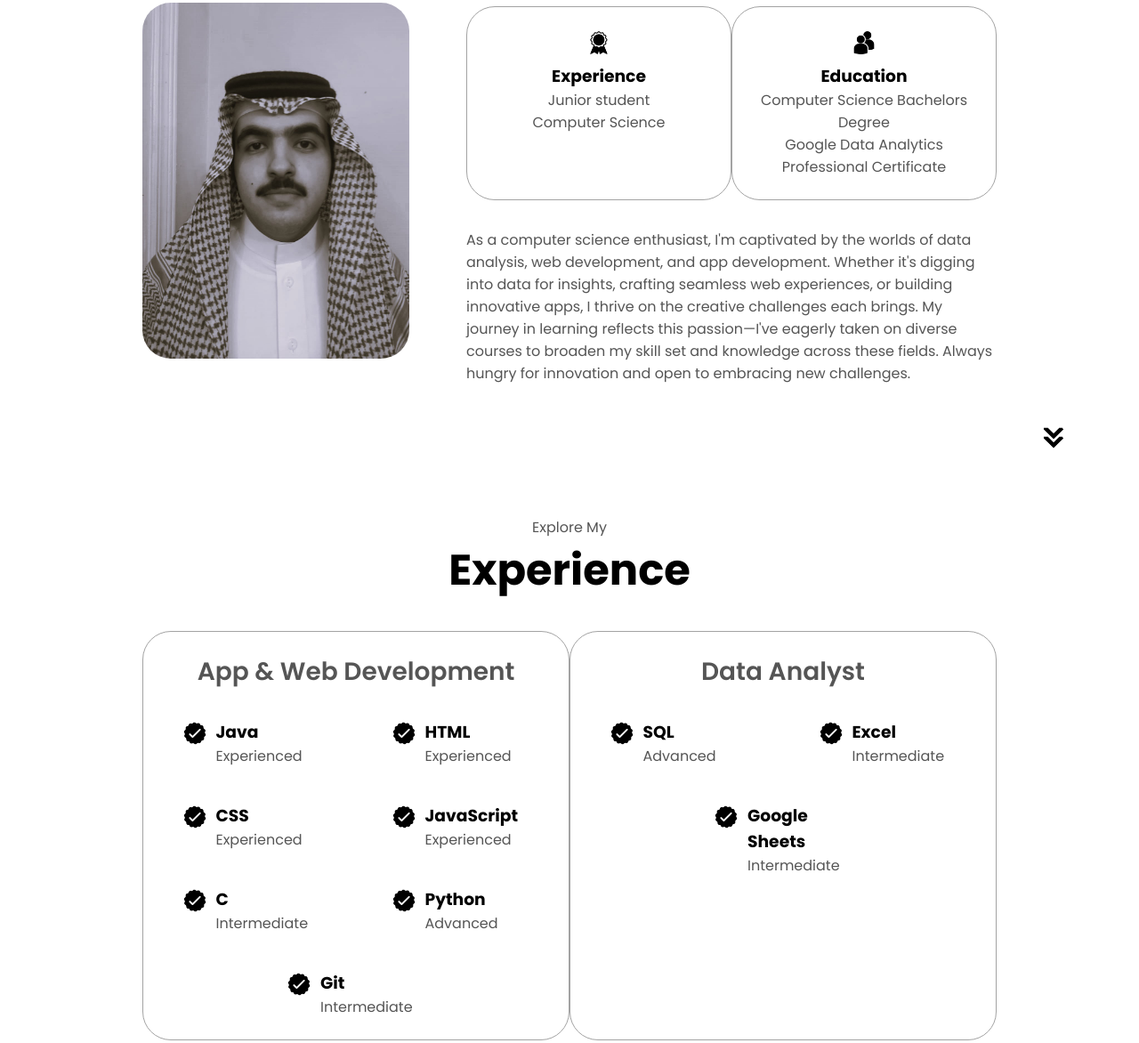
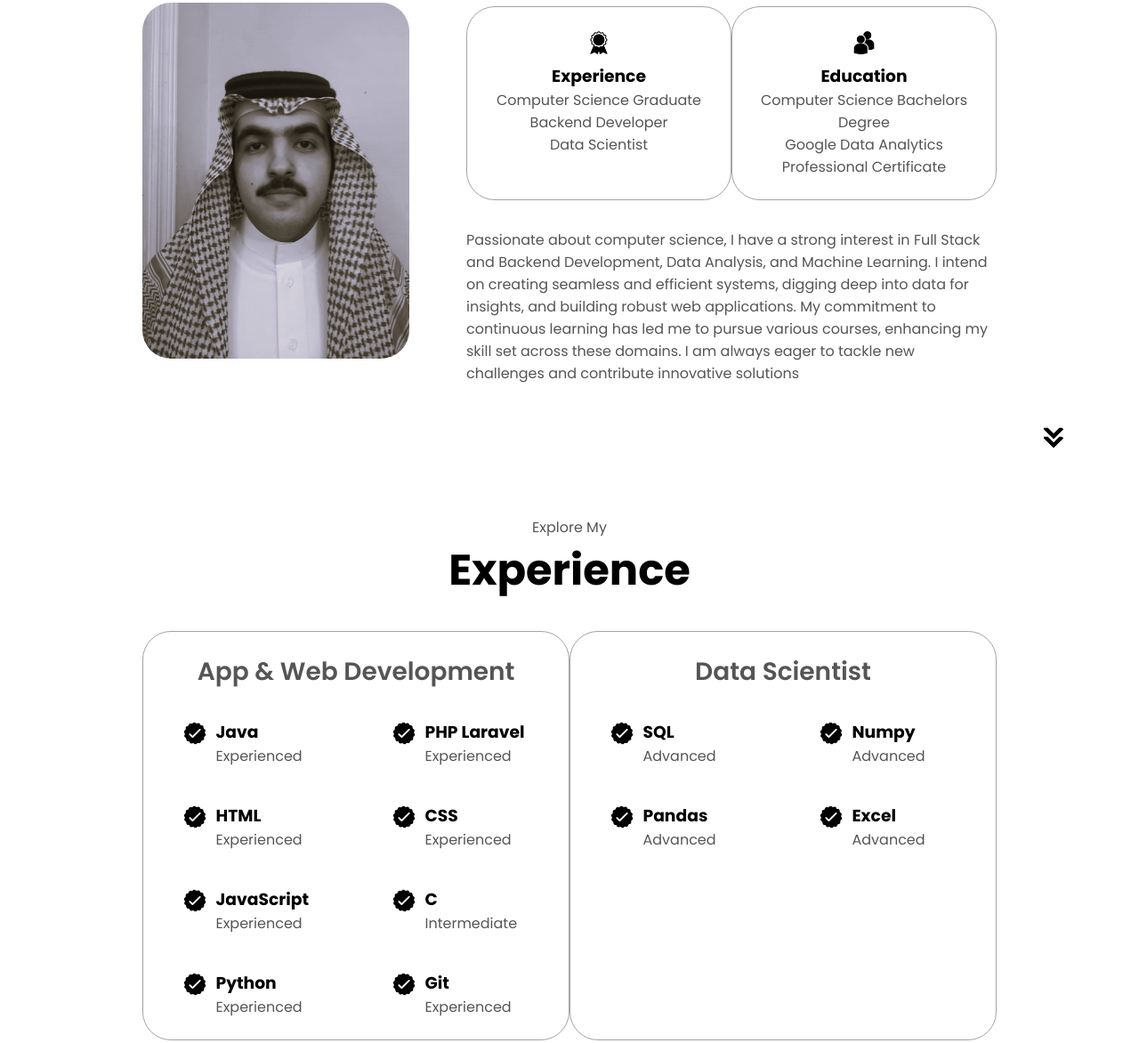
Before and after one commit to Nas-Z/portfolio_website, a plain HTML site: page index.html in a window 1280 px wide. Shown: the part 1116-2288 px from the top of the page at 89% size. Drawn offline with Linux system fonts and the light colour scheme.

Commit message:
Update index.html

```diff
--- a/index.html
+++ b/index.html
@@ -65,7 +65,7 @@
             <div class="details-container">
               <img src="./assets/experience.png" alt="Experience icon" class="icon">
               <h3>Experience</h3>
-              <p>Junior student <br>Computer Science</p>
+              <p>Computer Science Graduate<br>Backend Developer<br>Data Scientist</p>
             </div>
             <div class="details-container">
               <img src="./assets/education.png" alt="Education icon" class="icon">
@@ -74,11 +74,10 @@
             </div>
           </div>
           <div class="text-container">
-            <p>As a computer science enthusiast, I'm captivated by the worlds of data analysis, web development, and
-              app development. Whether it's digging into data for insights, crafting seamless web experiences, or
-              building innovative apps, I thrive on the creative challenges each brings. My journey in learning reflects
-              this passion—I've eagerly taken on diverse courses to broaden my skill set and knowledge across these
-              fields. Always hungry for innovation and open to embracing new challenges.
+            <p>Passionate about computer science, I have a strong interest in Full Stack and Backend Development, Data Analysis, and Machine
+               Learning. I intend on creating seamless and efficient systems, digging deep into data for insights, and building robust web applications.
+               My commitment to continuous learning has led me to pursue various courses, enhancing my skill set across these domains. I am always
+               eager to tackle new challenges and contribute innovative solutions
             </p>
           </div>
         </div>
@@ -97,6 +96,13 @@
                 <img src="./assets/checkmark.png" alt="Experience icon" class="icon">
                 <div>
                   <h3>Java</h3>
+                  <p>Experienced</p>
+                </div>
+              </article>
+              <article>
+                <img src="./assets/checkmark.png" alt="Experience icon" class="icon">
+                <div>
+                  <h3>PHP Laravel</h3>
                   <p>Experienced</p>
                 </div>
               </article>
@@ -132,20 +138,20 @@
                 <img src="./assets/checkmark.png" alt="Experience icon" class="icon">
                 <div>
                   <h3>Python</h3>
-                  <p>Advanced</p>
+                  <p>Experienced</p>
                 </div>
               </article>
               <article>
                 <img src="./assets/checkmark.png" alt="Experience icon" class="icon">
                 <div>
                   <h3>Git</h3>
-                  <p>Intermediate</p>
+                  <p>Experienced</p>
                 </div>
               </article>
             </div>
           </div>
           <div class="details-container">
-            <h2 class="experience-sub-title">Data Analyst</h2>
+            <h2 class="experience-sub-title">Data Scientist</h2>
             <div class="article-container">
               <article>
                 <img src="./assets/checkmark.png" alt="Experience icon" class="icon">
@@ -157,15 +163,22 @@
               <article>
                 <img src="./assets/checkmark.png" alt="Experience icon" class="icon">
                 <div>
-                  <h3>Excel</h3>
-                  <p>Intermediate</p>
+                  <h3>Numpy</h3>
+                  <p>Advanced</p>
                 </div>
               </article>
               <article>
                 <img src="./assets/checkmark.png" alt="Experience icon" class="icon">
                 <div>
-                  <h3>Google Sheets</h3>
-                  <p>Intermediate</p>
+                  <h3>Pandas</h3>
+                  <p>Advanced</p>
+                </div>
+              </article>
+              <article>
+                <img src="./assets/checkmark.png" alt="Experience icon" class="icon">
+                <div>
+                  <h3>Excel</h3>
+                  <p>Advanced</p>
                 </div>
               </article>
             </div>
```
